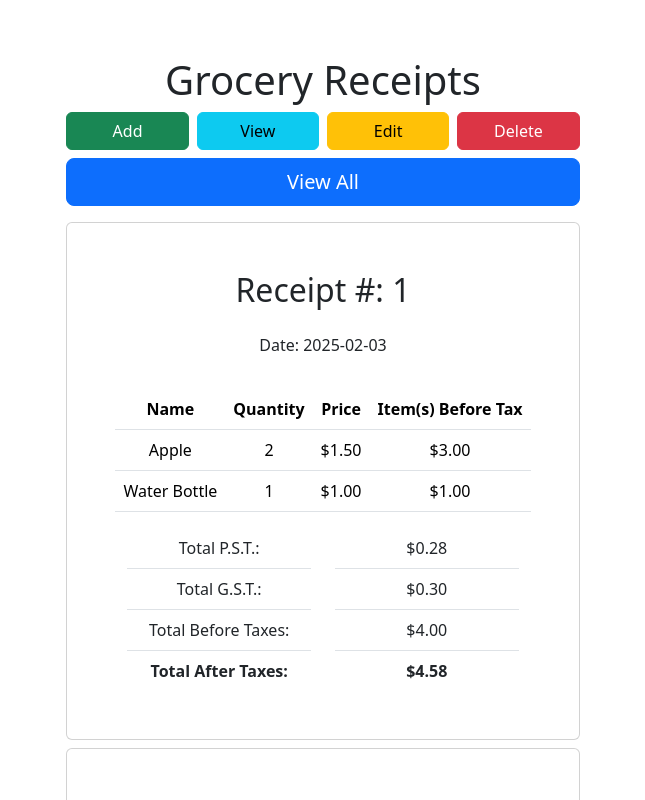
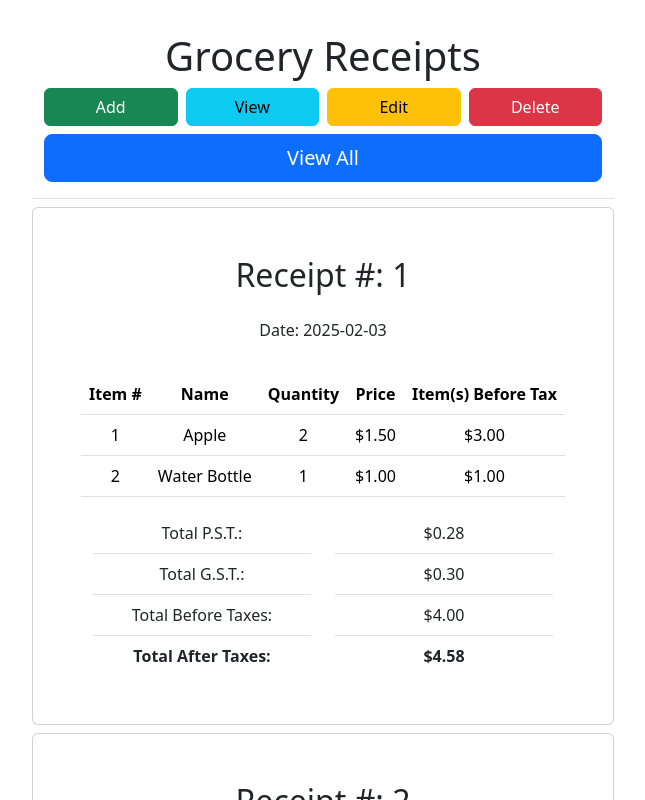
Before and after one commit to arnoprincestonpan/grocery-receipts-frontend, a React (Vite) app in the folder front-end/: page / in a window 1280 px wide. Both pictures are taken after a click on the button "View All". Shown: the top 800 px of the page, without its empty margins (317-962 px from the left). Built offline with nearby package versions, Linux system fonts and the light colour scheme.

Commit message:
listed out item number

```diff
--- a/front-end/src/App.jsx
+++ b/front-end/src/App.jsx
@@ -1,13 +1,25 @@
 import './App.css'
 import receiptData from './data/receipts.json';
 import "bootstrap/dist/css/bootstrap.min.css";
+import { useState } from 'react';
+
+function addReceipt(){
+  console.log("Add Receipt");
+
+}
+
 
 function App() {
+
+  const [viewReceipts, setViewReceipts] = useState(false);
+
   return (
     <>
-      <div className="container mt-4">
+      <div className="container">
+
+        {/* Title & Menu */}
+        <div className="container border-bottom">
           <h1>Grocery Receipts</h1>
-
           {/* Buttons Section */}
           <div className="mb-2">
             <div className="d-flex justify-content-between gap-2">
@@ -24,12 +36,15 @@ function App() {
                 Delete
               </button>
             </div>
-          <button className="btn btn-primary btn-lg w-100 my-2">
+            <button className="btn btn-primary btn-lg w-100 my-2" onClick={() => setViewReceipts(!viewReceipts)}>
               View All
             </button>
           </div>
+        </div>
 
-        {receiptData.map((receipt, index) => (
+        {/* Receipts Section */}
+
+        {viewReceipts && receiptData.map((receipt, index) => (
           <div key={index} className="card my-2">
             <div className="card-body">
               <h2 className="card-title">
@@ -41,6 +56,7 @@ function App() {
                 <table className="table">
                   <thead>
                     <tr>
+                      <th>Item #</th>
                       <th>Name</th>
                       <th>Quantity</th>
                       <th>Price</th>
@@ -50,6 +66,7 @@ function App() {
                   <tbody>
                     {receipt.items.map((item, itemIndex) => (
                       <tr key={itemIndex}>
+                        <td>{++itemIndex}</td>
                         <td>{item.name}</td>
                         <td>{item.quantity}</td>
                         <td>${item.price.toFixed(2)}</td>
@@ -58,6 +75,7 @@ function App() {
                     ))}
                   </tbody>
                 </table>
+
                 <div className="container">
                     <div className="row">
                       <div className="col">
```
Lines whose indentation alone changed are shown as unchanged.
